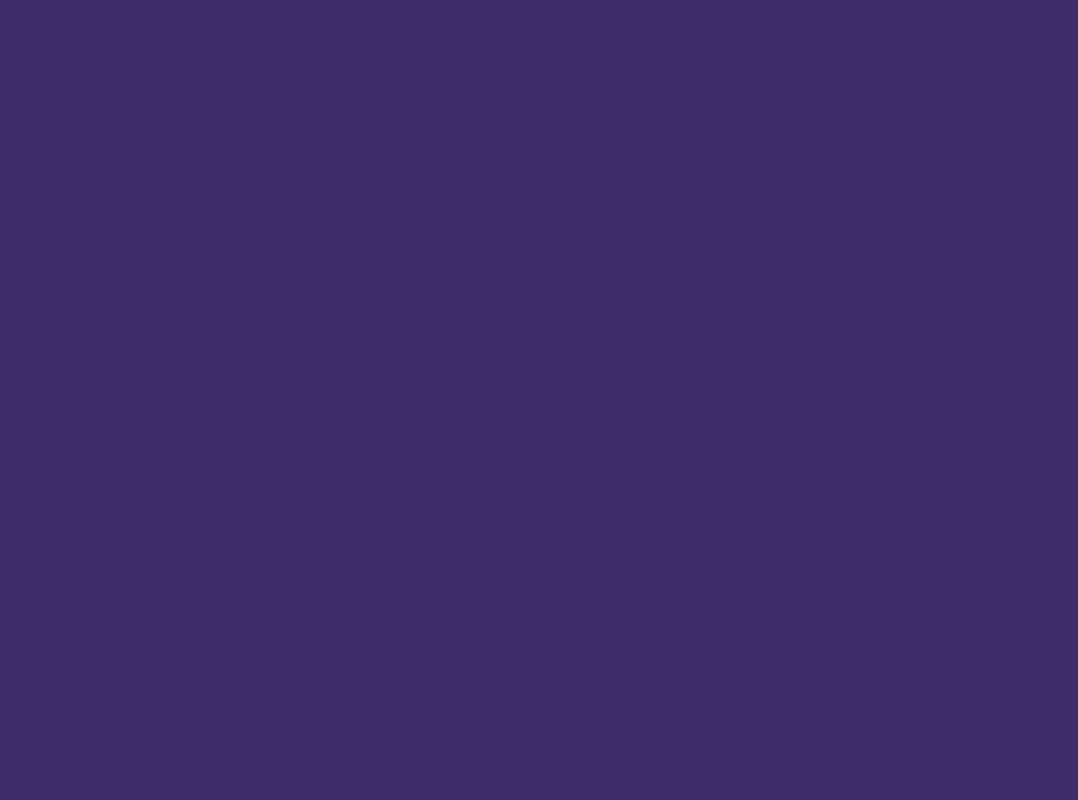
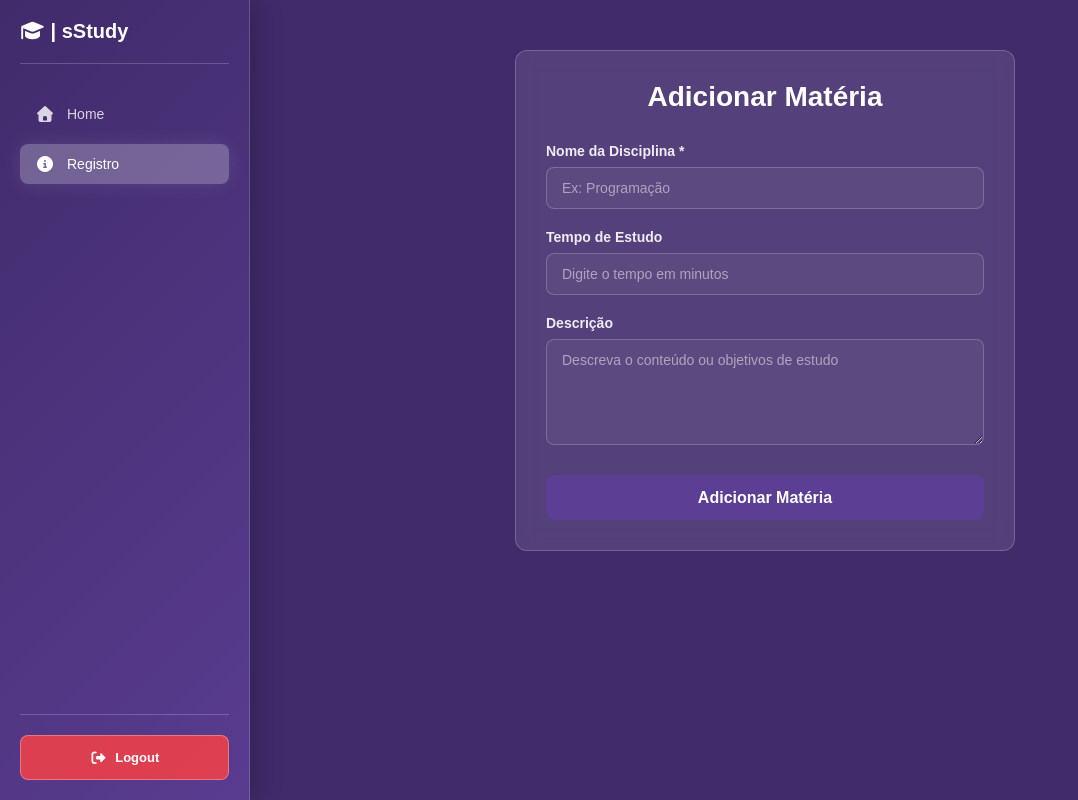
Before and after one commit to cristeer/login-page-ath, a Vue app: page /registro in a window 1280 px wide. Before the commit this address had no page. Shown: the whole page, without its empty margins (0-1078 px from the left). Built offline with nearby package versions, Linux system fonts and the light colour scheme; sample sign-in values are in the browser's storage; a web font is replaced by a local one.

Commit message:
implementando home + registro

```diff
--- a/frontend/src/components/About.vue
+++ /dev/null
@@ -1,3 +0,0 @@
-<template>
-    <p>OI SAMUEL</p>
-</template>
--- a/frontend/src/components/Home.vue
+++ b/frontend/src/components/Home.vue
@@ -1,7 +1,126 @@
 <script setup>
 import Sidebar from './Sidebar.vue'
+import { ref, onMounted } from 'vue'
+import { useRouter } from 'vue-router'
+
+const router = useRouter()
+const disciplinas = ref([])
+
+
+//mudar quando conectar com backend e bd
+// onMounted(() => {
+//   // Carregar disciplinas do localStorage
+//   const saved = localStorage.getItem('disciplinas')
+//   if (saved) {
+//     disciplinas.value = JSON.parse(saved)
+//   }
+// })
+
+const irParaRegistro = () => {
+  router.push('/registro')
+}
 </script>
 
 <template>
-  <Sidebar />
+  <div class="home-container">
+    <Sidebar />
+
+    <main class="home-content">
+      <button class="btn-adicionar" @click="irParaRegistro">Iniciar Atividade</button>
+
+      <div class="historico">
+        <div v-if="disciplinas.length === 0" class="vazio">
+          <p>Nenhuma disciplina cadastrada ainda</p>
+        </div>
+
+        <div v-else class="lista-disciplinas">
+          <div v-for="(disciplina, index) in disciplinas" :key="index" class="disciplina-item">
+            <h3>{{ disciplina.nome }}</h3>
+            <p v-if="disciplina.tempo"><strong>Tempo:</strong> {{ disciplina.tempo }}</p>
+            <p v-if="disciplina.descricao"><strong>Descrição:</strong> {{ disciplina.descricao }}</p>
+          </div>
+        </div>
+      </div>
+    </main>
+  </div>
 </template>
+
+<style scoped>
+.home-container {
+  display: flex;
+  min-height: 100vh;
+  width: 100%;
+}
+
+.home-content {
+  flex: 1;
+  margin-left: 250px;
+  padding: 20px;
+  background-color: var(--cor-background, #412B6B);
+  display: flex;
+  flex-direction: column;
+}
+
+.btn-adicionar {
+  background-color: var(--cor-botao, #5C3E94);
+  color: #ffffff;
+  border: none;
+  padding: 12px 24px;
+  border-radius: 8px;
+  font-size: 16px;
+  font-weight: 600;
+  cursor: pointer;
+  margin-bottom: 10px;
+  transition: all 0.3s ease;
+  width: fit-content;
+}
+
+.btn-adicionar:hover {
+  background-color: #6d4ca8;
+  box-shadow: 0 0 20px rgba(92, 62, 148, 0.5);
+}
+
+.historico {
+  margin-top: 20px;
+}
+
+.vazio {
+  text-align: center;
+  color: rgba(255, 255, 255, 0.6);
+  padding: 40px 20px;
+}
+
+.lista-disciplinas {
+  display: flex;
+  flex-direction: column;
+  gap: 15px;
+}
+
+.disciplina-item {
+  background: rgba(255, 255, 255, 0.1);
+  backdrop-filter: blur(10px);
+  border: 1px solid rgba(255, 255, 255, 0.2);
+  border-radius: 8px;
+  padding: 15px;
+  color: #ffffff;
+}
+
+.disciplina-item h3 {
+  margin: 0 0 10px 0;
+  font-size: 18px;
+  color: #ffffff;
+}
+
+.disciplina-item p {
+  margin: 5px 0;
+  font-size: 14px;
+  color: rgba(255, 255, 255, 0.8);
+}
+
+@media (max-width: 768px) {
+  .home-content {
+    margin-left: 0;
+    padding: 20px;
+  }
+}
+</style>
--- /dev/null
+++ b/frontend/src/components/Registro.vue
@@ -0,0 +1,205 @@
+<script setup>
+import Sidebar from './Sidebar.vue'
+import { ref } from 'vue'
+import { useRouter } from 'vue-router'
+
+const router = useRouter()
+
+const nome = ref('')
+const tempo = ref('')
+const descricao = ref('')
+
+const adicionarMateria = () => {
+  // Validar campos
+  if (!nome.value.trim()) {
+    alert('Por favor, preencha o nome da disciplina')
+    return
+  }
+
+  // Criar objeto da matéria
+  const novaMateria = {
+    nome: nome.value,
+    tempo: tempo.value || 'Não especificado',
+    descricao: descricao.value || 'Sem descrição'
+  }
+
+  // Obter disciplinas do localStorage
+  const disciplinas = JSON.parse(localStorage.getItem('disciplinas')) || []
+
+  // Adicionar a nova matéria
+  disciplinas.push(novaMateria)
+
+  // Salvar no localStorage
+  localStorage.setItem('disciplinas', JSON.stringify(disciplinas))
+
+  // Limpar formulário
+  nome.value = ''
+  tempo.value = ''
+  descricao.value = ''
+
+  alert('Matéria adicionada com sucesso!')
+
+  // Redirecionar para home
+  router.push('/home')
+}
+</script>
+
+<template>
+  <div class="registro-container">
+    <Sidebar />
+
+    <main class="registro-content">
+      <div class="formulario-container">
+        <h1>Adicionar Matéria</h1>
+
+        <form @submit.prevent="adicionarMateria" class="formulario">
+          <div class="form-group">
+            <label for="nome">Nome da Disciplina *</label>
+            <input
+              id="nome"
+              v-model="nome"
+              type="text"
+              placeholder="Ex: Programação"
+              required
+            />
+          </div>
+
+          <div class="form-group">
+            <label for="tempo">Tempo de Estudo</label>
+            <input
+              id="tempo"
+              v-model.number="tempoEmMinutos"
+              type="number"
+              placeholder="Digite o tempo em minutos"
+            />
+          </div>
+
+          <div class="form-group">
+            <label for="descricao">Descrição</label>
+            <textarea
+              id="descricao"
+              v-model="descricao"
+              placeholder="Descreva o conteúdo ou objetivos de estudo"
+              rows="5"
+            ></textarea>
+          </div>
+
+          <button type="submit" class="btn-adicionar">Adicionar Matéria</button>
+        </form>
+      </div>
+    </main>
+  </div>
+</template>
+
+<style scoped>
+.registro-container {
+  display: flex;
+  min-height: 100vh;
+  width: 100%;
+}
+
+.registro-content {
+  flex: 1;
+  margin-left: 250px;
+  padding: 30px;
+  overflow-y: auto;
+  background-color: var(--cor-background, #412B6B);
+  display: flex;
+  justify-content: center;
+  align-items: flex-start;
+}
+
+.formulario-container {
+  width: 100%;
+  max-width: 500px;
+  background: rgba(255, 255, 255, 0.1);
+  backdrop-filter: blur(10px);
+  border: 1px solid rgba(255, 255, 255, 0.2);
+  border-radius: 12px;
+  padding: 30px;
+  margin-top: 20px;
+}
+
+.formulario-container h1 {
+  color: #ffffff;
+  font-size: 28px;
+  margin-bottom: 30px;
+  text-align: center;
+}
+
+.formulario {
+  display: flex;
+  flex-direction: column;
+  gap: 20px;
+}
+
+.form-group {
+  display: flex;
+  flex-direction: column;
+  gap: 8px;
+}
+
+.form-group label {
+  color: rgba(255, 255, 255, 0.9);
+  font-size: 14px;
+  font-weight: 600;
+}
+
+.form-group input,
+.form-group textarea {
+  padding: 12px 15px;
+  border: 1px solid rgba(255, 255, 255, 0.2);
+  border-radius: 8px;
+  background-color: rgba(255, 255, 255, 0.05);
+  color: #ffffff;
+  font-size: 14px;
+  font-family: inherit;
+  transition: all 0.3s ease;
+}
+
+.form-group input::placeholder,
+.form-group textarea::placeholder {
+  color: rgba(255, 255, 255, 0.5);
+}
+
+.form-group input:focus,
+.form-group textarea:focus {
+  outline: none;
+  border-color: rgba(255, 255, 255, 0.4);
+  background-color: rgba(255, 255, 255, 0.1);
+  box-shadow: 0 0 15px rgba(92, 62, 148, 0.3);
+}
+
+.btn-adicionar {
+  padding: 12px 24px;
+  background-color: var(--cor-botao, #5C3E94);
+  color: #ffffff;
+  border: none;
+  border-radius: 8px;
+  font-size: 16px;
+  font-weight: 600;
+  cursor: pointer;
+  transition: all 0.3s ease;
+  margin-top: 10px;
+}
+
+.btn-adicionar:hover {
+  background-color: #6d4ca8;
+  box-shadow: 0 0 20px rgba(92, 62, 148, 0.5);
+}
+
+.btn-adicionar:active {
+  transform: scale(0.98);
+}
+
+@media (max-width: 768px) {
+  .registro-content {
+    margin-left: 0;
+    padding: 20px;
+  }
+
+  .formulario-container {
+    max-width: 100%;
+  }
+}
+</style>
--- a/frontend/src/components/Sidebar.vue
+++ b/frontend/src/components/Sidebar.vue
@@ -33,9 +33,9 @@ const logout = () => {
         <i class="fa-solid fa-house"></i>
         <span class="label">Home</span>
       </router-link>
-      <router-link to="/about" class="nav-item" active-class="active">
+      <router-link to="/registro" class="nav-item" active-class="active">
         <i class="fa-solid fa-info-circle"></i>
-        <span class="label">Sobre</span>
+        <span class="label">Registro</span>
       </router-link>
     </nav>
 
--- a/frontend/src/router/index.js
+++ b/frontend/src/router/index.js
@@ -1,7 +1,7 @@
 import { createRouter, createWebHistory } from 'vue-router'
 import Login from '../components/Login.vue'
 import Home from '../components/Home.vue'
-import About from '../components/About.vue'
+import Registro from '../components/Registro.vue'
 
 // Mapeando cada rota para componentes
 const routes = [
@@ -22,9 +22,9 @@ const routes = [
     meta: { requiresAuth: true }
   },
   {
-    path: '/about',
-    name: 'About',
-    component: About,
+    path: '/registro',
+    name: 'Registro',
+    component: Registro,
     meta: { requiresAuth: true }
   }
 ]
```
